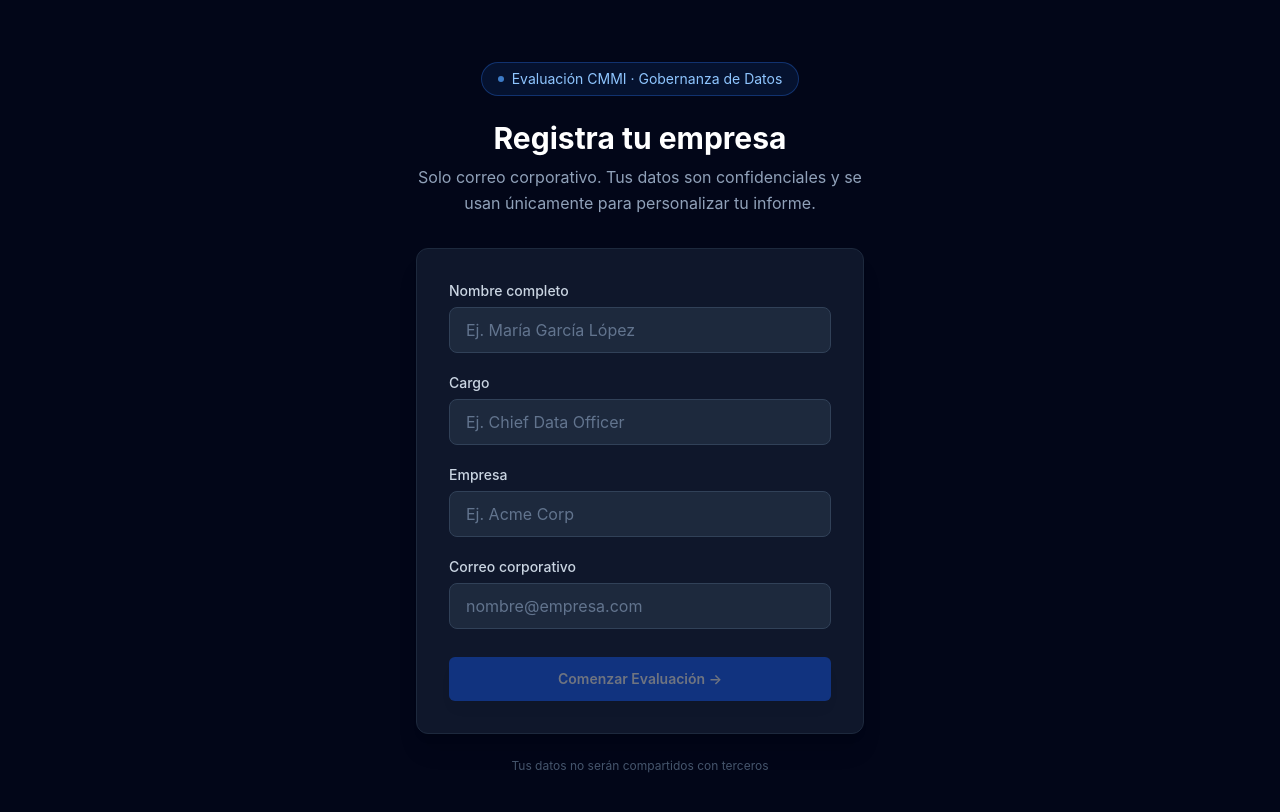
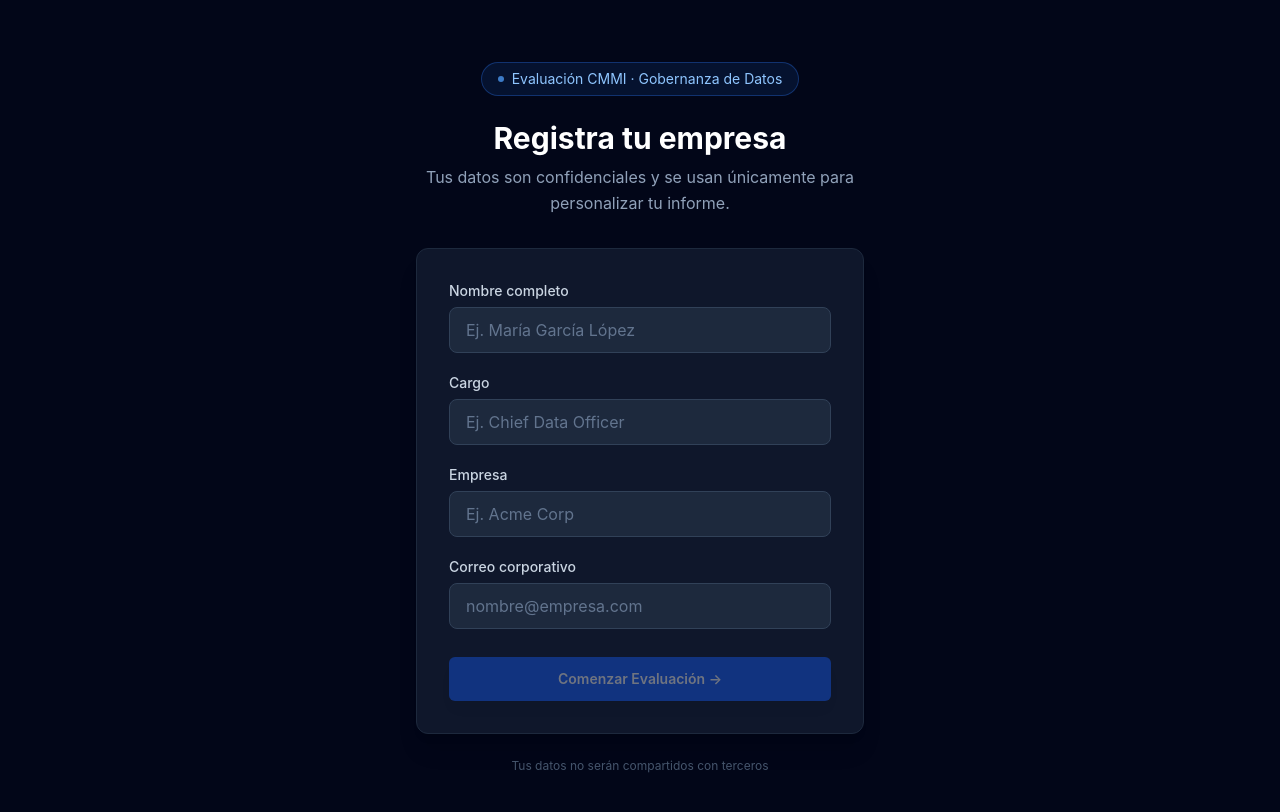
Before and after one commit to fredericksalazar/data-compass, an Astro site in the folder web/: page /evaluacion in a window 1280 px wide. Shown: the part 66-878 px from the top of the page. Built offline with nearby package versions, Linux system fonts and the light colour scheme; Astro itself is replaced by a stand-in of ours.

Commit message:
Remove corporate email blacklist and validation
Remove BLACKLISTED_DOMAINS, getDomain, and isCorporateEmail from LeadForm. Drop the corporate-email-only enforcement from form submission and validation (isValid) and update the UI copy to remove the "Solo correo corporativo" note. All other form behavior (sessionStorage saving and onSuccess callback) is preserved.

```diff
--- a/web/src/components/LeadForm.tsx
+++ b/web/src/components/LeadForm.tsx
@@ -1,15 +1,4 @@
 import { useState } from 'react';
-
-const BLACKLISTED_DOMAINS = [
-  'gmail.com',
-  'hotmail.com',
-  'yahoo.com',
-  'outlook.com',
-  'live.com',
-  'msn.com',
-  'icloud.com',
-  'aol.com',
-];
 
 interface LeadFormProps {
   onSuccess: (leadData: LeadData) => void;
@@ -31,16 +20,6 @@ export default function LeadForm({ onSuccess }: LeadFormProps) {
   });
   const [error, setError] = useState<string | null>(null);
 
-  const getDomain = (email: string) => {
-    const parts = email.split('@');
-    return parts.length > 1 ? parts[1].toLowerCase() : '';
-  };
-
-  const isCorporateEmail = (email: string) => {
-    const domain = getDomain(email);
-    return domain && !BLACKLISTED_DOMAINS.includes(domain);
-  };
-
   const handleChange = (field: keyof LeadData, value: string) => {
     setFormData(prev => ({ ...prev, [field]: value }));
     setError(null);
@@ -52,15 +31,12 @@ export default function LeadForm({ onSuccess }: LeadFormProps) {
       setError('Por favor, completa todos los campos');
       return;
     }
-    if (!isCorporateEmail(formData.correo)) {
-      setError('Por favor, utiliza un correo corporativo válido');
-      return;
-    }
+
     sessionStorage.setItem('leadData', JSON.stringify(formData));
     onSuccess(formData);
   };
 
-  const isValid = formData.nombre && formData.cargo && formData.empresa && formData.correo && isCorporateEmail(formData.correo);
+  const isValid = formData.nombre && formData.cargo && formData.empresa && formData.correo;
 
   return (
     <div className="min-h-screen flex flex-col bg-slate-950">
@@ -89,7 +65,7 @@ export default function LeadForm({ onSuccess }: LeadFormProps) {
             </div>
             <h1 className="text-3xl font-bold text-white mb-2">Registra tu empresa</h1>
             <p className="text-slate-400 text-base leading-relaxed">
-              Solo correo corporativo. Tus datos son confidenciales y se usan únicamente para personalizar tu informe.
+              Tus datos son confidenciales y se usan únicamente para personalizar tu informe.
             </p>
           </div>
 
```
